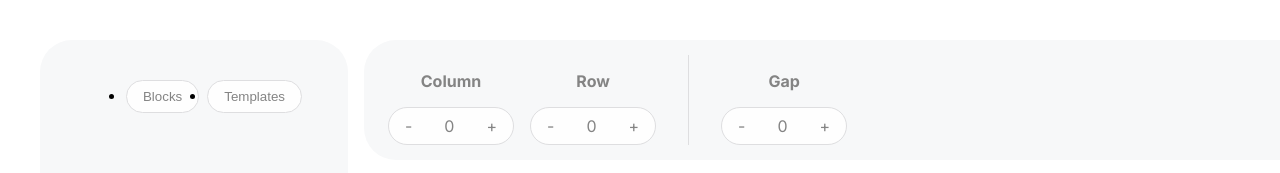
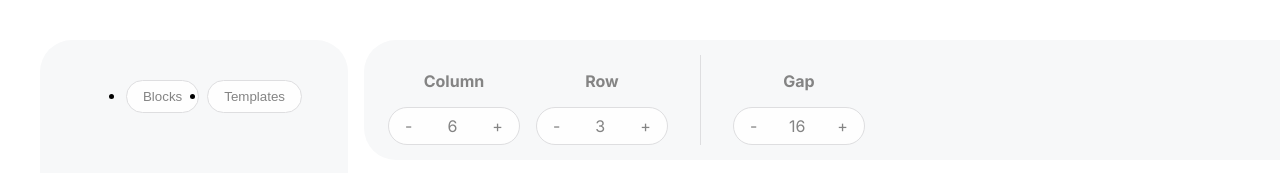
Before and after one commit to AustinChiatto/crumb, a React (Vite) app: page / in a window 1280 px wide. Shown: the top 173 px of the page. Built offline with nearby package versions, Linux system fonts and the light colour scheme.

Commit message:
implemented useContext to manage input state

```diff
--- a/src/App.jsx
+++ b/src/App.jsx
@@ -1,3 +1,4 @@
+import { GridControlProvider } from "./GridControlContext";
 import GridControlBar from "./components/GridControlBar/GridControlBar";
 import OutputDisplay from "./components/OutputDisplay/OutputDisplay";
 import SideBar from "./components/SideBar/SideBar";
@@ -6,8 +7,10 @@ function App() {
     return (
         <div className="view-wrapper">
             <SideBar></SideBar>
-            <GridControlBar></GridControlBar>
-            <OutputDisplay></OutputDisplay>
+            <GridControlProvider>
+                <GridControlBar></GridControlBar>
+                <OutputDisplay></OutputDisplay>
+            </GridControlProvider>
         </div>
     );
 }
--- /dev/null
+++ b/src/GridControlContext.jsx
@@ -0,0 +1,46 @@
+import React, { useContext, useState } from "react";
+
+const GridControlContext = React.createContext();
+const updateInputContext = React.createContext();
+
+export function useGridControl() {
+    return useContext(GridControlContext);
+}
+
+export function useUpdateInput() {
+    return useContext(updateInputContext);
+}
+
+export function GridControlProvider({ children }) {
+    const defaultColumnValue = 6;
+    const defaultRowValue = 3;
+    const defaultGapValue = 16;
+    // define state & set the default state to be the default state passed in through prop
+    const [inputValue, setInputValue] = useState([defaultColumnValue, defaultRowValue, defaultGapValue]);
+
+    // function that updates the input based on values and an operation argument
+    // operation argument states if the operation is addition or subtraction
+    function updateInput(index, operation) {
+        setInputValue((prevValues) => {
+            if (operation === "add" && prevValues[index] < 16) {
+                const newValue = prevValues[index] + 1;
+                const newValues = [...prevValues];
+                newValues[index] = newValue;
+                return newValues;
+            } else if (operation === "sub" && prevValues[index] > 0) {
+                const newValue = prevValues[index] - 1;
+                const newValues = [...prevValues];
+                newValues[index] = newValue;
+                return newValues;
+            } else {
+                return prevValues;
+            }
+        });
+    }
+
+    return (
+        <GridControlContext.Provider value={inputValue}>
+            <updateInputContext.Provider value={updateInput}>{children}</updateInputContext.Provider>
+        </GridControlContext.Provider>
+    );
+}
--- a/src/components/GridControlBar/GridControlBar.jsx
+++ b/src/components/GridControlBar/GridControlBar.jsx
@@ -1,10 +1,7 @@
-import { useState } from "react";
 import "./grid-control-bar.css";
 import GridControlSection from "./GridControlSection/GridControlSection";
 
 const GridControlBar = () => {
-    const [controlOption, setControlOption] = useState();
-
     return (
         <section className="grid-control card">
             <GridControlSection className="grid-control__section"></GridControlSection>
--- a/src/components/GridControlBar/GridControlInput/GridControlInput.jsx
+++ b/src/components/GridControlBar/GridControlInput/GridControlInput.jsx
@@ -1,11 +1,23 @@
-const GridControlInput = ({ handleInputValue, inputValue }) => {
+// import { useGridControl, useUpdateInput } from "../../../GridControlContext";
+
+// component for the number input
+// pass default input value prop set in GridControlSection component
+const GridControlInput = ({ index, value, updateInput }) => {
+    // const gridControl = useGridControl();
+    // const updateInput = useUpdateInput();
+
     return (
         <div className="grid-control__inputs">
-            <div className="grid-control__btn">-</div>
-            <div className="grid-control__count">{inputValue}</div>
             <div
                 className="grid-control__btn"
-                onClick={handleInputValue}
+                onClick={() => updateInput(index, "sub")}
+            >
+                -
+            </div>
+            <div className="grid-control__count">{value}</div>
+            <div
+                className="grid-control__btn"
+                onClick={() => updateInput(index, "add")}
             >
                 +
             </div>
--- a/src/components/GridControlBar/GridControlSection/GridControlSection.jsx
+++ b/src/components/GridControlBar/GridControlSection/GridControlSection.jsx
@@ -1,29 +1,43 @@
-import ButtonPrimary from "../../ButtonPrimary/ButtonPrimary";
 import GridControlInput from "../GridControlInput/GridControlInput";
+import { useGridControl, useUpdateInput } from "../../../GridControlContext";
 
-import { useState } from "react";
-
+// define component
 const GridControlSection = () => {
-    let defInputValue = 0;
-
-    const [inputValue, setInputValue] = useState(defInputValue);
+    const inputValues = useGridControl();
+    const updateInput = useUpdateInput();
+    // define labels for inputs
+    const colLabel = "Column",
+        rowLabel = "Row",
+        gapLabel = "Gap";
 
     return (
         <>
             <div className="grid-control__section">
                 <div className="grid-control__item">
-                    <h3 className="grid-control__label">Column</h3>
-                    <GridControlInput inputValue={inputValue}></GridControlInput>
+                    <h3 className="grid-control__label">{colLabel}</h3>
+                    <GridControlInput
+                        index={0}
+                        value={inputValues[0]}
+                        updateInput={updateInput}
+                    ></GridControlInput>
                 </div>
                 <div className="grid-control__item">
-                    <h3 className="grid-control__label">Row</h3>
-                    <GridControlInput inputValue={inputValue}></GridControlInput>
+                    <h3 className="grid-control__label">{rowLabel}</h3>
+                    <GridControlInput
+                        index={1}
+                        value={inputValues[1]}
+                        updateInput={updateInput}
+                    ></GridControlInput>
                 </div>
             </div>
             <div className="grid-control__section">
                 <div className="grid-control__item">
-                    <h3 className="grid-control__label">Gap</h3>
-                    <GridControlInput inputValue={inputValue}></GridControlInput>
+                    <h3 className="grid-control__label">{gapLabel}</h3>
+                    <GridControlInput
+                        index={2}
+                        value={inputValues[2]}
+                        updateInput={updateInput}
+                    ></GridControlInput>
                 </div>
             </div>
         </>
--- a/src/components/GridControlBar/grid-control-bar.css
+++ b/src/components/GridControlBar/grid-control-bar.css
@@ -49,12 +49,15 @@
 
 .grid-control__count {
     margin-inline: 1rem;
+    width: 3rem;
+    margin-inline: auto;
 }
 
 .grid-control__btn {
     padding: 0.5rem 1rem;
     cursor: pointer;
     transition: background, color, 100ms cubic-bezier(0.21, 0.45, 0.49, 0.83);
+    user-select: none;
 }
 
 .grid-control__btn:nth-of-type(1) {
--- a/src/components/OutputDisplay/OutputDisplay.jsx
+++ b/src/components/OutputDisplay/OutputDisplay.jsx
@@ -2,7 +2,12 @@ import { useState } from "react";
 import ButtonPrimary from "../ButtonPrimary/ButtonPrimary";
 import "./output-display.css";
 
+import { useGridControl, useUpdateInput } from "../../GridControlContext";
+
 const OutputDisplay = () => {
+    const inputValues = useGridControl();
+    const updateInput = useUpdateInput();
+
     const [buttons, setButtons] = useState([
         {
             id: 1,
@@ -18,6 +23,7 @@ const OutputDisplay = () => {
 
     return (
         <section className="output-display card">
+            {console.log(inputValues[0])}
             <ul className="btn-list--wide">
                 {buttons.map((button) => {
                     return (
```
